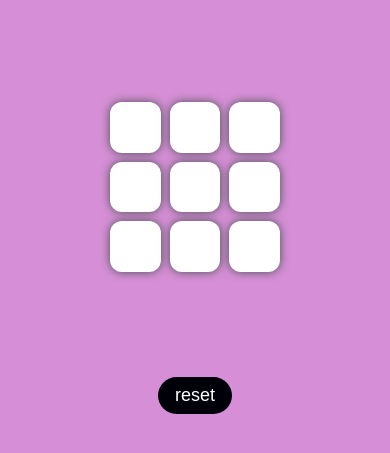
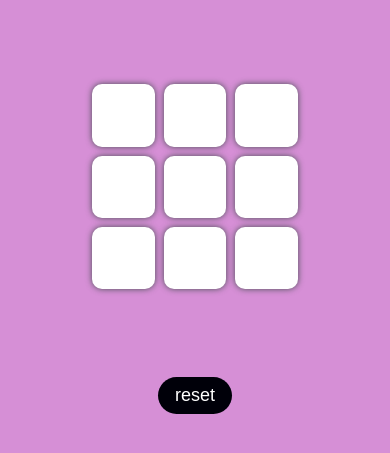
Before and after one commit to MahiVerma128/TicTacToe, a plain HTML site: page index.html in a window 390 px wide. Shown: the part 83-536 px from the top of the page. Drawn offline with Linux system fonts and the light colour scheme.

Commit message:
update css style

```diff
--- a/style.css
+++ b/style.css
@@ -37,7 +37,7 @@
     }
 }
 
-@media screen and (max-width: 400px){
+@media screen and (max-width: 420px){
     .container{
         height: 45vh;
     }
@@ -55,8 +55,8 @@
 }
 @media  screen and (max-width: 750px) {
    .game{
-    height: 50vmin;
-        width: 50vmin;
+    height: 55vmin;
+        width: 55vmin;
         gap: 9px;
    }
 }
@@ -69,7 +69,7 @@
     justify-content: center;
     height: 18vmin;
     width: 18vmin;
-    border-radius: 12px;
+    border-radius: 24px;
     border: none;
     box-shadow: 0px 0 0.6rem 0px;
     cursor: pointer;
@@ -77,16 +77,11 @@
 
 @media screen and (max-width: 750px) {
     .box{
-        font-size: 46px;
-        height: 13vmin;
-        width: 13vmin;
-    }
-}
-@media screen and (max-width: 450px) {
-    .box{
         font-size: 26px;
-        height: 13vmin;
-        width: 13vmin;
+        border-radius: 10px;
+        box-shadow: 0px 0 0.4rem 0px;
+        height: 16vmin;
+        width: 16vmin;
     }
 }
 .rest-btn {
@@ -113,7 +108,7 @@
     background-color: #d68fd600;
     text-align: center;
     position: sticky;
-    top: 42%;
+    top: 30%;
     z-index: 1;
 }
 
@@ -138,7 +133,7 @@
 }
 
 .remove {
-    opacity: 0.3; /* or any other style to indicate removal */
+    opacity: 0.1; /* or any other style to indicate removal */
     pointer-events: none;
 
 }
```
